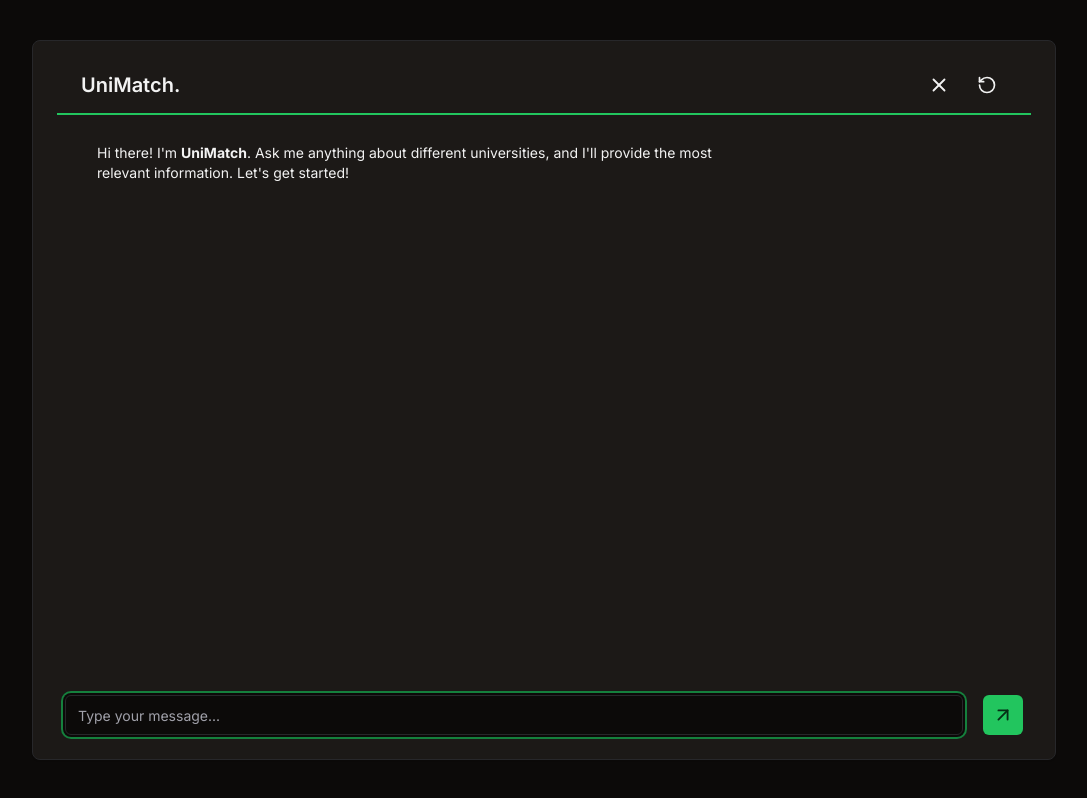
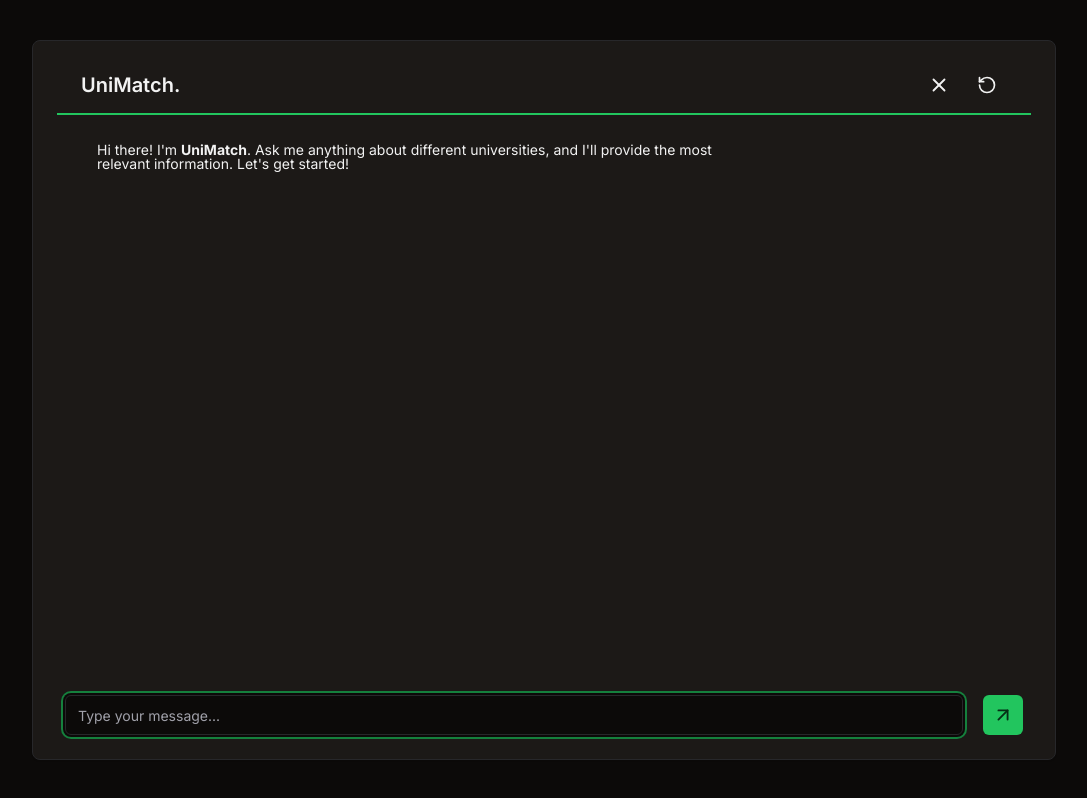
Before and after one commit to YashPatki02/RateMySchool-RAG, a Next.js app: page / in a window 1280 px wide. Both pictures are taken after a click on the button "Get Started". Shown: the whole page, without its empty margins (96-1183 px from the left). Built offline with nearby package versions, Linux system fonts and the light colour scheme.

Commit message:
Changed line height

```diff
--- a/components/Chat.jsx
+++ b/components/Chat.jsx
@@ -170,9 +170,7 @@ const Chat = ({ showChat, setShowChat }) => {
                                                     size="icon"
                                                     variant="ghost"
                                                 >
-                                                    <RotateCcw
-                                                        size={20}
-                                                    />
+                                                    <RotateCcw size={20} />
                                                 </Button>
                                             </DialogTrigger>
                                             <DialogContent>
@@ -215,8 +213,8 @@ const Chat = ({ showChat, setShowChat }) => {
                                 key={index}
                                 className={`flex ${
                                     message.role === "user"
-                                        ? "justify-end text-sm"
-                                        : "justify-start text-start text-sm"
+                                        ? "justify-end text-sm leading-none"
+                                        : "justify-start text-start text-sm leading-none"
                                 }`}
                             >
                                 <div
```
